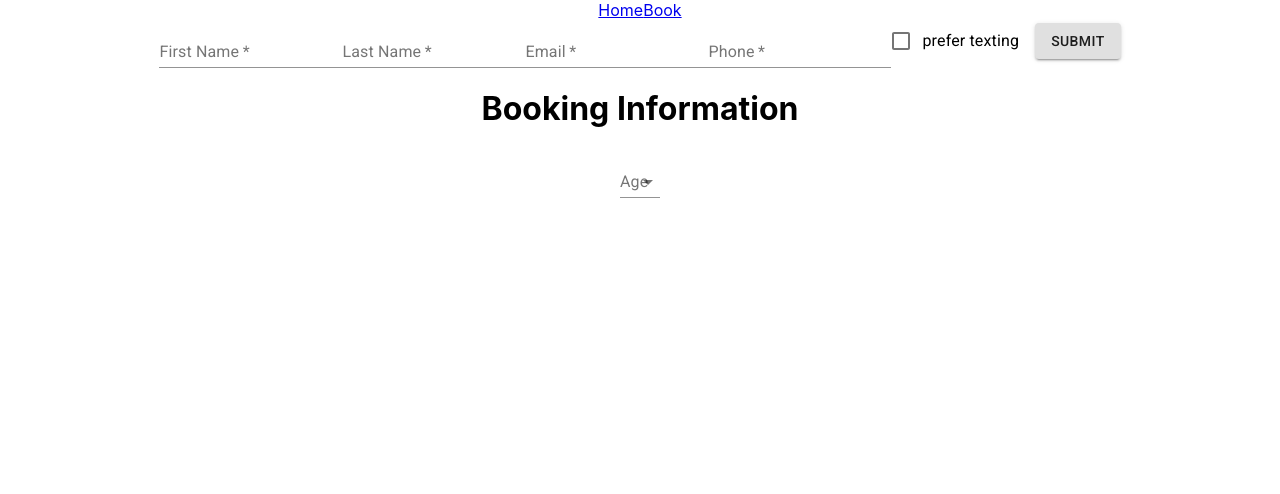
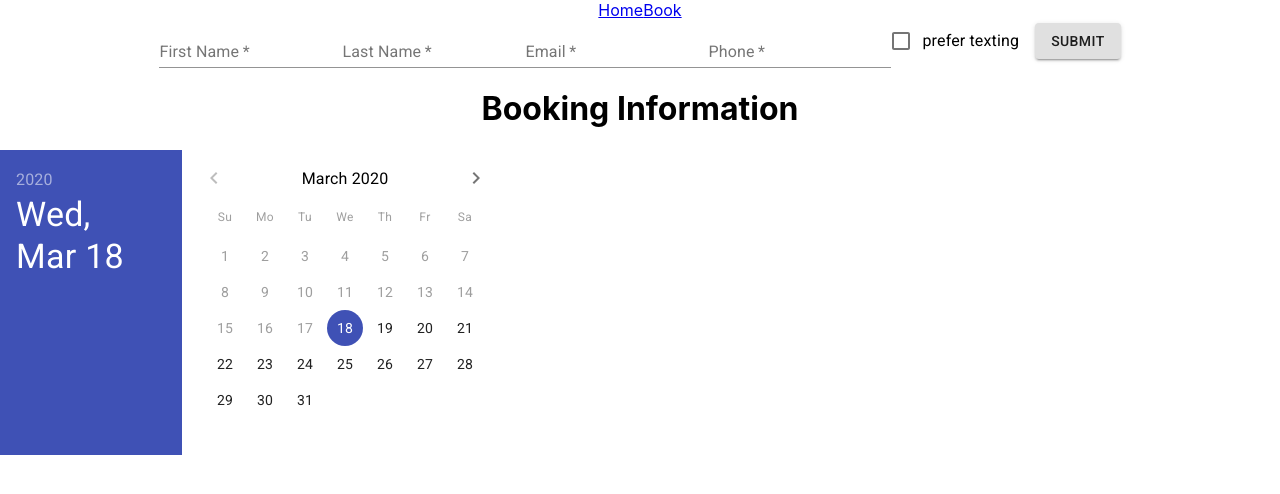
Before and after one commit to julienguyenn/car-detailing-site, a React (Create React App) app in the folder client/: page /book in a window 1280 px wide. Shown: the top 494 px of the page. Built offline with nearby package versions, Linux system fonts and the light colour scheme.

Commit message:
added calendar with min and max date

```diff
--- a/client/src/booking/BookingDetails.js
+++ b/client/src/booking/BookingDetails.js
@@ -1,31 +1,38 @@
 import React, { useState } from 'react';
-import { startOfToday } from 'date-fns';
+import { format, startOfToday } from 'date-fns';
+import DateFnsUtils from '@date-io/date-fns';
 import MenuItem from '@material-ui/core/MenuItem';
 import Select from '@material-ui/core/Select';
 import InputLabel from '@material-ui/core/InputLabel';
 import FormControl from '@material-ui/core/FormControl';
+import {
+  MuiPickersUtilsProvider,
+  KeyboardDatePicker,
+} from '@material-ui/pickers';
+import { DatePicker } from "@material-ui/pickers";
+
 
 
 
 export default function BookingDetails({}) {
-  const [age, handleChange] = useState('')
+  const [date, changeDate] = useState('')
 
   return (
     <div>
       <h1>Booking Information</h1>
-      <FormControl className='formControl'>
-        <InputLabel id="demo-simple-select-label">Age</InputLabel>
-        <Select
-          labelId="demo-simple-select-label"
-          id="demo-simple-select"
-          value={age}
-          onChange={handleChange}
-        >
-          <MenuItem value={10}>10</MenuItem>
-          <MenuItem value={20}>20</MenuItem>
-          <MenuItem value={30}>30</MenuItem>
-        </Select>
-      </FormControl>
+      <MuiPickersUtilsProvider utils={DateFnsUtils}>
+        <DatePicker
+          autoOk
+          orientation="landscape"
+          variant="static"
+          openTo="date"
+          value={date}
+          onChange={changeDate}
+          format="MM/dd/yyyy"
+          minDate={new Date()}
+          maxDate={new Date(2020, 4, 20)}
+        />
+        </MuiPickersUtilsProvider>
     </div>
   )
 }
```
